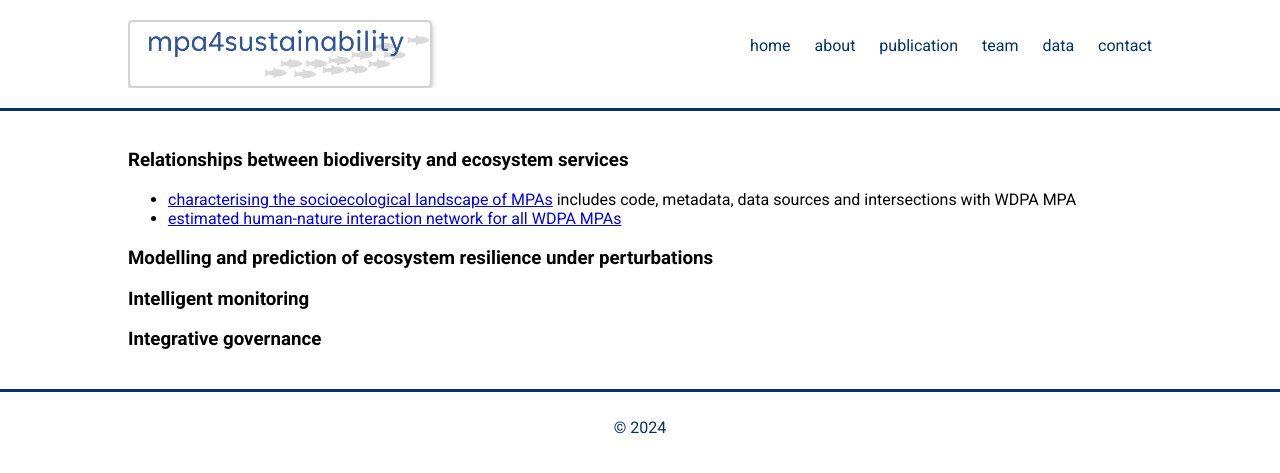
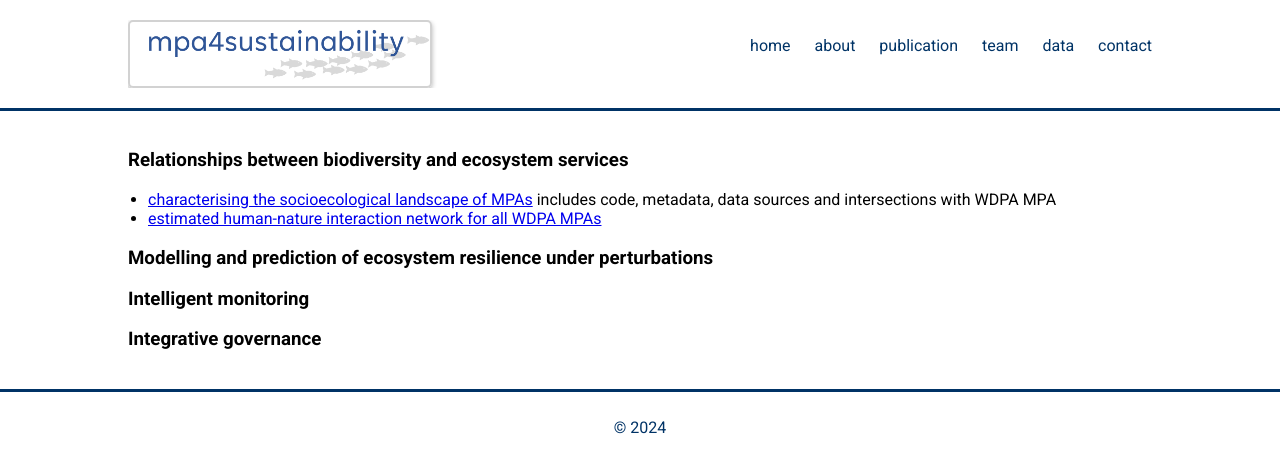
Before and after one commit to dlusseau/mpa4sustainability.github.io, a Jekyll site: the page built from public_data.md, in a window 1280 px wide. Shown: the top 473 px of the page. Built offline with Jekyll 4.4.1, drawn with Linux system fonts in a browser that asks for light colours.

Commit message:
Update page.html

```diff
--- a/_layouts/page.html
+++ b/_layouts/page.html
@@ -7,6 +7,17 @@
     <link rel="stylesheet" href="{{ '/assets/styles.css' | relative_url }}">
     <link rel="stylesheet" href="https://cdnjs.cloudflare.com/ajax/libs/font-awesome/6.0.0-beta3/css/all.min.css">
     <link href="https://fonts.googleapis.com/css2?family=Roboto:wght@400;700&display=swap" rel="stylesheet">
+    <style>
+        ul {
+            list-style-type: disc; /* Default bullet style */
+            padding-left: 20px; /* Space for bullets */
+            text-align: left; /* Left justify text */
+        }
+
+        li {
+            text-align: left; /* Ensure list items are left aligned */
+        }
+    </style>
 </head>
 <body>
     <header>
```
